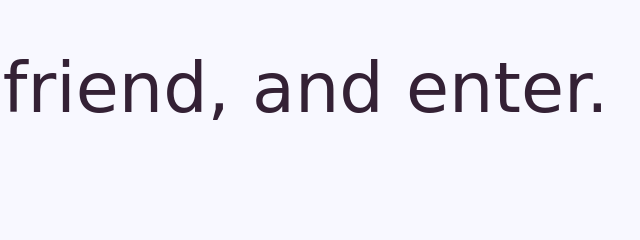
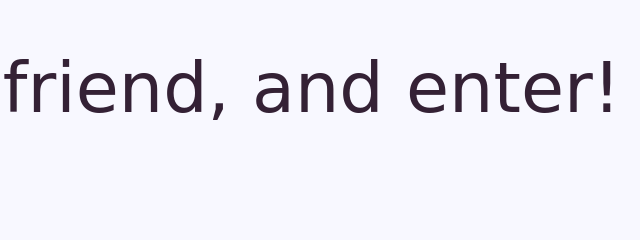
Before and after one commit to maitimiel/maitimiel, a plain HTML site: page index.html in a window 1280 px wide. Shown: the top 240 px of the page, 265-905 px from the left. Drawn offline with nearby package versions, Linux system fonts and the light colour scheme; a web font is replaced by a local one.

Commit message:
Update index.html

```diff
--- a/index.html
+++ b/index.html
@@ -25,7 +25,7 @@
   </head>
   <body>
 
-	<h1>Speak, friend, and enter.</h1>
+	<h1>Speak, friend, and enter!</h1>
 
 	<div id="doors"><p><a href="/home"><img src="/doors-of-durin.png" alt="doors of Durin illustration from The Lord of The Rings" title="Mellon!" width="300"></a></p></div>
   </body>
```
